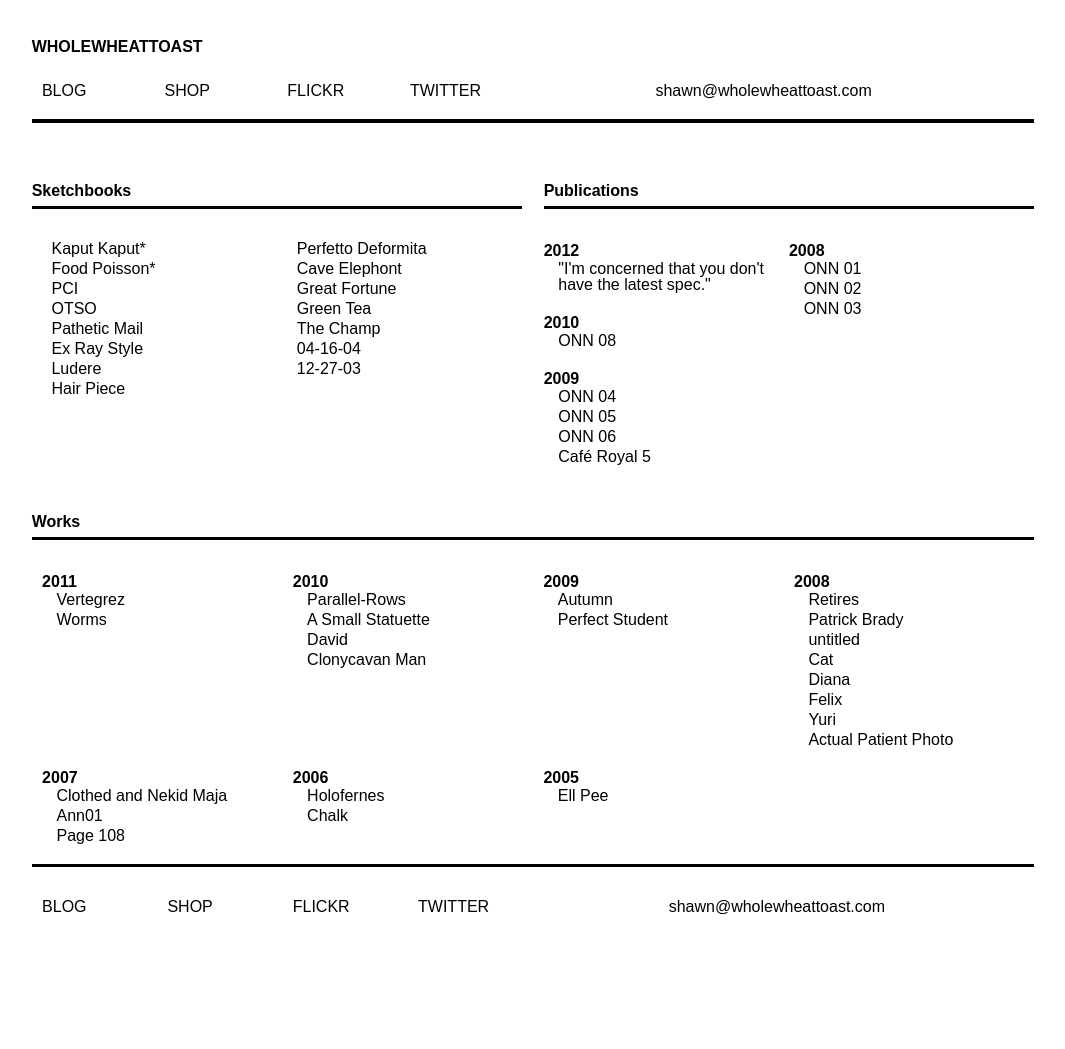
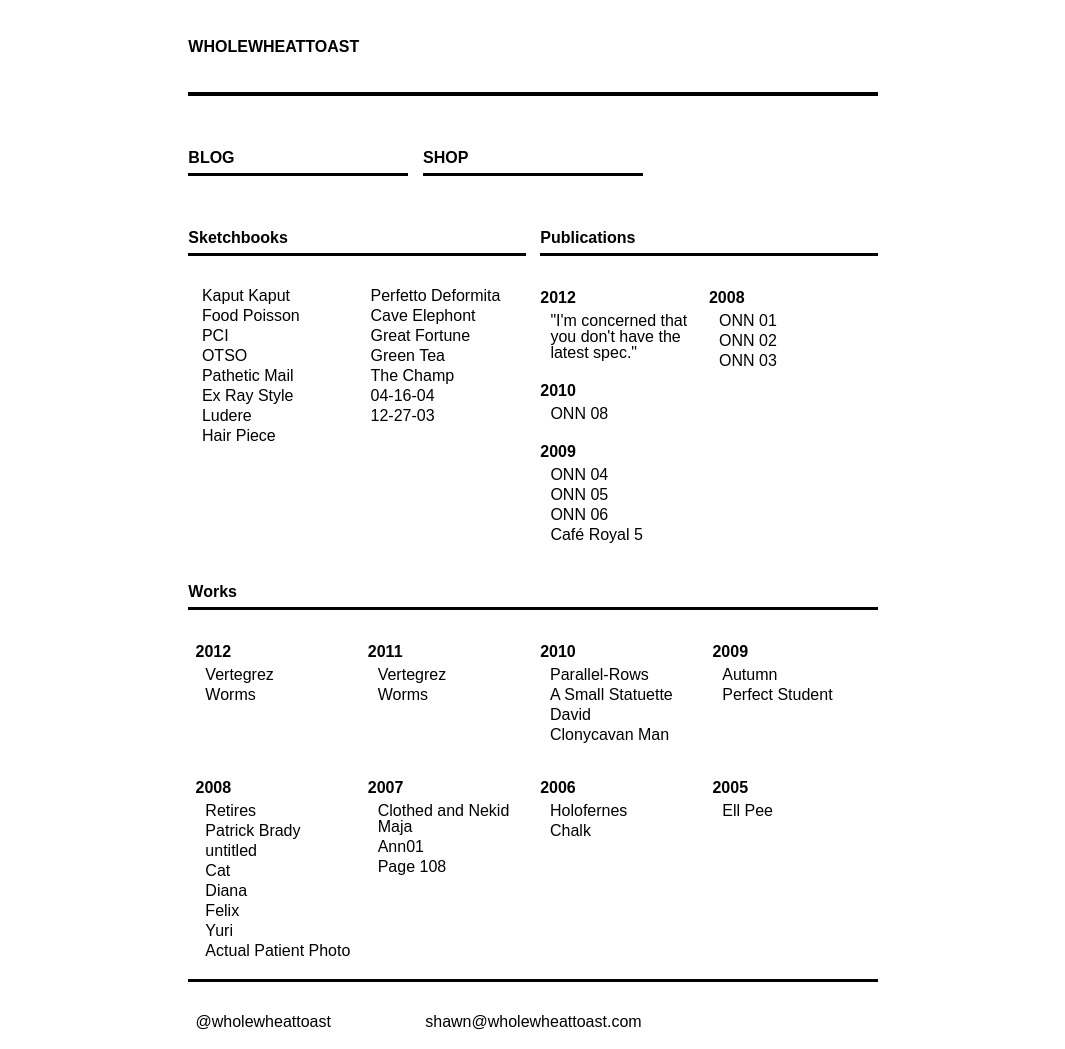
Before and after one commit to wholewheattoast/wholewheattoast, a plain HTML site: page index.html in a window 1280 px wide. Shown: the whole page, without its empty margins (107-1172 px from the left). Before the commit the page ends 941 px from the top, so only its background shows below. Drawn offline with Linux system fonts and the light colour scheme.

Commit message:
small fixes to index.html, screen.scss, and flexSkeleton.scss. Made width 60% for better compatibility for 13" screens.

```diff
--- a/index.html
+++ b/index.html
@@ -25,8 +25,8 @@ xmlns:foaf="http://xmlns.com/foaf/0.1/">
 
 		<!-- CSS
 		================================================== -->
-		<link rel="stylesheet" href="/stylesheets/screen.css" />
-		<link rel="stylesheet" href="/stylesheets/flexSkeleton.css" />
+		<link rel="stylesheet" href="stylesheets/screen.css" />
+		<link rel="stylesheet" href="stylesheets/flexSkeleton.css" />
 
 		<!-- Favicons
 		================================================== -->
@@ -55,7 +55,7 @@ xmlns:foaf="http://xmlns.com/foaf/0.1/">
 
 	</head>
 
-	<body> <!-- namecheap -->
+	<body>
 
   		<div class="container">
 
@@ -67,19 +67,23 @@ xmlns:foaf="http://xmlns.com/foaf/0.1/">
 
   				<div class="row"></div>
 
-  				<nav class="sixteen columns alpha">
-  					<ul>
-  						<li class="two columns"><a href="http://www.wholewheatnotes.com/">BLOG</a></li>
-  						<li class="two columns"><a href="http://www.wholewheattoast.com/shop.html">SHOP</a></li>
-  						<li class="two columns"><a href="http://www.flickr.com/photos/wholewheattoast/">FLICKR</a></li>
-  						<li class="two columns"><a href="http://www.twitter.com/wholewheattoast">TWITTER</a></li>
-  						<li class="offset-by-two six columns"><a href="mailto:shawn@wholewheattoast.com">shawn@wholewheattoast.com</a></li>
-  					</ul>
-				</nav>
-
   			</div>
 
   			<div class="row"></div>
+
+  			<section class="one-third column">
+  				<header class="tocHeader">
+  					<h1><a href="http://www.wholewheatnotes.com/">BLOG</a></h1>
+  				</header>
+  			</section>
+
+  			<section class="one-third column">
+  				<header class="tocHeader">
+  					<h1><a href="http://www.wholewheattoast.com/shop.html">SHOP</a></h1>
+  				</header>
+  			</section>
+
+			<div class="row"></div>
 
   			<section class="eight columns">
 
@@ -88,8 +92,8 @@ xmlns:foaf="http://xmlns.com/foaf/0.1/">
   				</header>
 
   						<ul class="eight columns">
-  							<li class="offset-by-one"><a href="http://www.wholewheattoast.com/sketchbooks/kaputKaput/">Kaput Kaput</a><span class="new">*</span></li>
-  							<li class="offset-by-one"><a href="http://www.wholewheattoast.com/sketchbooks/foodPoisson/">Food Poisson</a><span class="new">*</span></li>
+  							<li class="offset-by-one"><a href="http://www.wholewheattoast.com/sketchbooks/kaputKaput/">Kaput Kaput</a><span class="new"></span></li>
+  							<li class="offset-by-one"><a href="http://www.wholewheattoast.com/sketchbooks/foodPoisson/">Food Poisson</a><span class="new"></span></li>
   							<li class="offset-by-one"><a href="http://www.wholewheattoast.com/sketchbooks/PCI/index.html">PCI</a></li>
 							<li class="offset-by-one"><a href="http://www.flickr.com/photos/wholewheattoast/sets/72157612373471324/">OTSO</a></li>
 							<li class="offset-by-one"><a href="http://www.flickr.com/photos/wholewheattoast/sets/72157603468542677/">Pathetic Mail</a></li>
@@ -164,6 +168,16 @@ xmlns:foaf="http://xmlns.com/foaf/0.1/">
 
 					<div class="four columns">
 
+						<h2>2012</h2>
+
+							<ul>
+								<li class="offset-by-one"><a href="http://www.wholewheattoast.com/portfolio/vertegrez.html">Vertegrez</a></li>
+								<li class="offset-by-one"><a href="http://www.wholewheattoast.com/portfolio/worms.html">Worms</a></li>
+							</ul>
+					</div>
+
+					<div class="four columns">
+
 						<h2>2011</h2>
 
 							<ul>
@@ -195,6 +209,8 @@ xmlns:foaf="http://xmlns.com/foaf/0.1/">
 							</ul>
 
   					</div>
+
+  					<div class="row"></div>
 
   					<div class="four columns">
 
@@ -251,11 +267,8 @@ xmlns:foaf="http://xmlns.com/foaf/0.1/">
 			<footer class="tocFooter sixteen columns row">
 
 				<ul>
-  					<li class="two columns"><a href="http://www.wholewheatnotes.com/">BLOG</a></li>
-  					<li class="two columns"><a href="http://www.wholewheattoast.com/shop.html">SHOP</a></li>
-  					<li class="two columns"><a href="http://www.flickr.com/photos/wholewheattoast/">FLICKR</a></li>
-  					<li class="two columns"><a href="http://www.twitter.com/wholewheattoast">TWITTER</a></li>
-  					<li class="offset-by-two six columns"><a href="mailto:shawn@wholewheattoast.com">shawn@wholewheattoast.com</a></li>
+  					<li class="one-third column"><a href="http://www.twitter.com/wholewheattoast">@wholewheattoast</a></li>
+  					<li class="two-thirds column"><a href="mailto:shawn@wholewheattoast.com">shawn@wholewheattoast.com</a></li>
   				</ul>
 
 			</footer>
--- a/src/flexSkeleton.scss
+++ b/src/flexSkeleton.scss
@@ -9,8 +9,7 @@
 /* #SASSVariables
 ==================================================*/
 
-	$containerWidth: 80%;
-
+	$containerWidth: 55%; /* was 80  prob trigger chance w/media q's */
 
 /* #Base Grid
 ================================================== */
--- a/src/screen.scss
+++ b/src/screen.scss
@@ -25,6 +25,7 @@
 	$linkColor: green;
 	$fontColor: black;
 	$containerWidth: 90%;
+	$homePageContainerWidth: 60%;
 
 
 /* #Reset & Basics
@@ -55,6 +56,14 @@
 		margin-bottom: $lineHeight;
 	}
 
+	figcaption {
+		font-family: Georgia;
+		font: normal 100% $fontColor Georgia, serif;
+		text-align: center;
+		margin-top: 2em;
+		margin-bottom: $lineHeight;
+	}
+
 	h1 {
 		/* font-size: 1.5em; */
 		line-height: 1.875em;
@@ -63,7 +72,7 @@
 	h2 {
 		/* font-size: 1em; */
 		line-height: 1.25em;
-		/* margin: 0 0 .3125em 0; */
+		margin: 0 0 .3125em 0;
 		font-weight: bold;
 		}
 	h3 {
@@ -98,7 +107,7 @@
 		}
 
 	a:visited { color: $fontColor; text-decoration: none; outline: 0; }
-	a:hover, a:focus { color: $linkColor; text-decoration: underline;}
+	a:hover, a:focus { color: $linkColor; text-decoration: none;}
 	p a, p a:visited { line-height: inherit; }
 
 /* #Lists
```
Also changed, not shown: stylesheets/flexSkeleton.css, stylesheets/screen.css.
